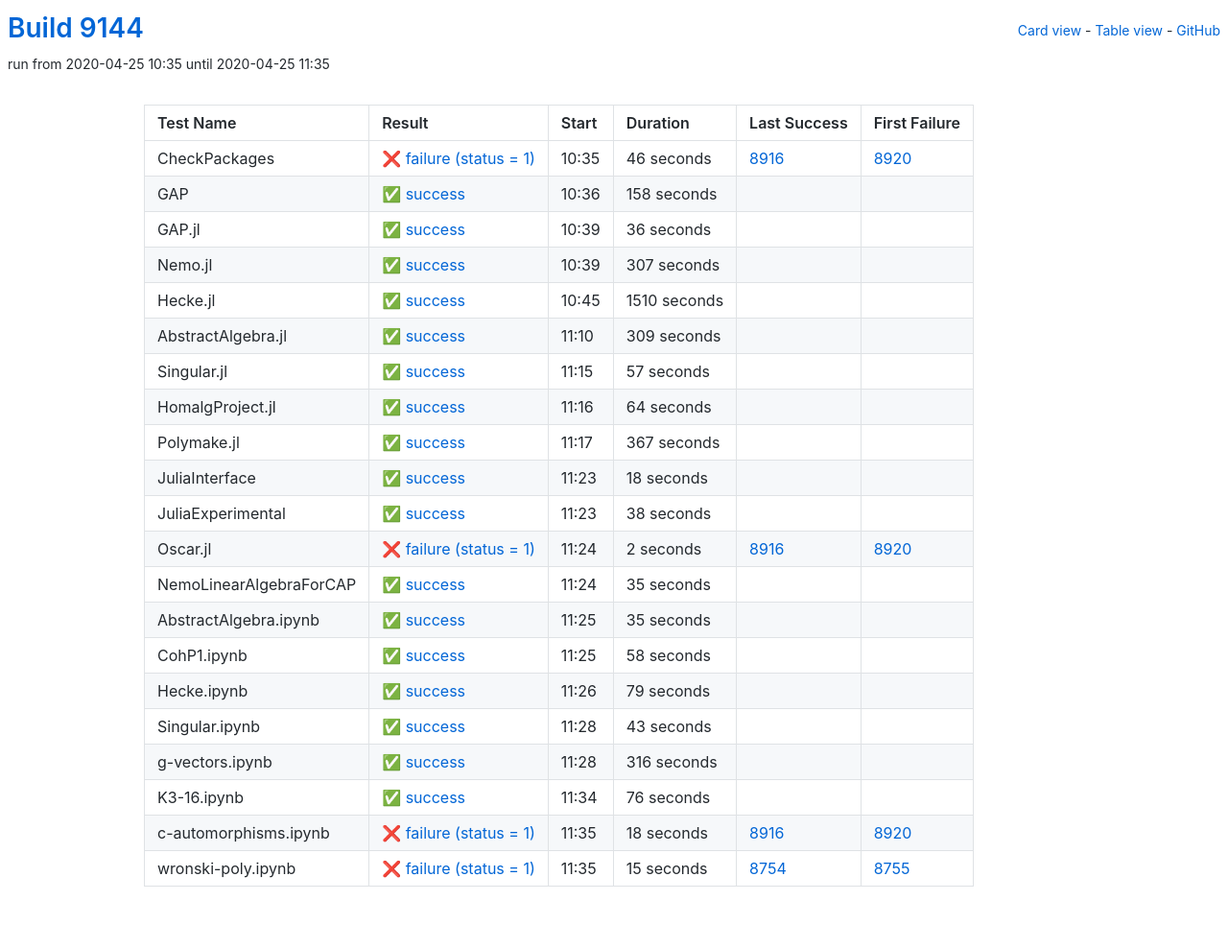
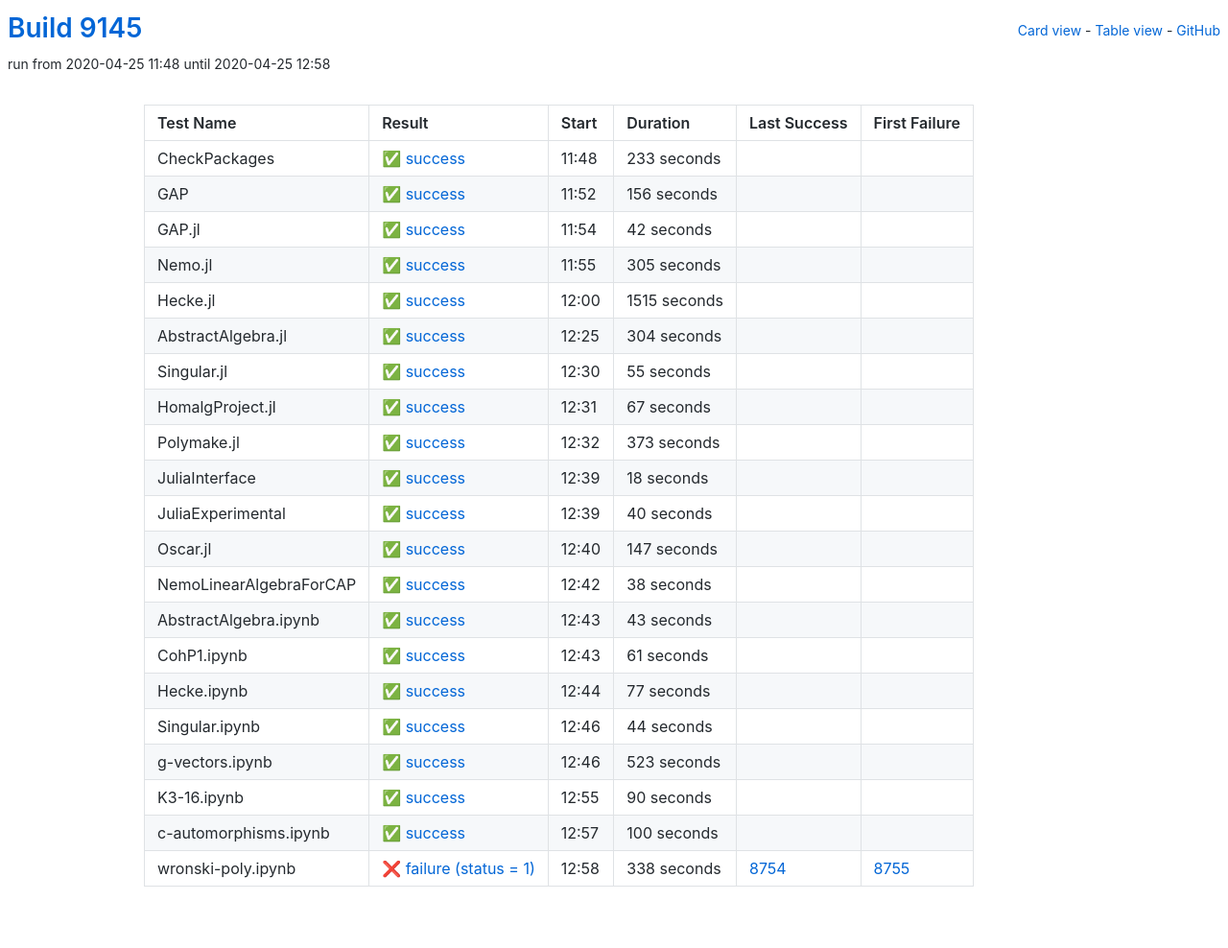
Before and after one commit to oscar-system/oscar-ci-status, a Jekyll site: the page built from table.html, in a window 1280 px wide. Shown: the whole page at 96% size. Built offline with Jekyll 4.4.1, drawn with Linux system fonts in a browser that asks for light colours.

Commit message:
Build 9145

```diff
--- a/_data/ci.yml
+++ b/_data/ci.yml
@@ -1,104 +1,104 @@
-build: 9144
-build_url: https://oscarci.mathematik.uni-kl.de/job/oscar/9144/
+build: 9145
+build_url: https://oscarci.mathematik.uni-kl.de/job/oscar/9145/
 job: oscar
 tests:
-- duration: 46
-  exitcode: 1
-  first_failure: 8920
-  first_failure_url: https://oscarci.mathematik.uni-kl.de/job/oscar/8920/
-  last_success: 8916
-  last_success_url: https://oscarci.mathematik.uni-kl.de/job/oscar/8916/
-  log: https://oscarci.mathematik.uni-kl.de/job/oscar/9144/artifact/logs/build-9144/CheckPackages.log
-  name: CheckPackages
-  start: 2020-04-25 10:35
-  status: failure
-  success: false
-- duration: 158
+- duration: 233
   exitcode: 0
   first_failure: false
   first_failure_url: null
   last_success: false
   last_success_url: null
-  log: https://oscarci.mathematik.uni-kl.de/job/oscar/9144/artifact/logs/build-9144/GAP.log
-  name: GAP
-  start: 2020-04-25 10:36
+  log: https://oscarci.mathematik.uni-kl.de/job/oscar/9145/artifact/logs/build-9145/CheckPackages.log
+  name: CheckPackages
+  start: 2020-04-25 11:48
   status: success
   success: true
-- duration: 36
+- duration: 156
   exitcode: 0
   first_failure: false
   first_failure_url: null
   last_success: false
   last_success_url: null
-  log: https://oscarci.mathematik.uni-kl.de/job/oscar/9144/artifact/logs/build-9144/GAP.jl.log
-  name: GAP.jl
-  start: 2020-04-25 10:39
+  log: https://oscarci.mathematik.uni-kl.de/job/oscar/9145/artifact/logs/build-9145/GAP.log
+  name: GAP
+  start: 2020-04-25 11:52
   status: success
   success: true
-- duration: 307
+- duration: 42
   exitcode: 0
   first_failure: false
   first_failure_url: null
   last_success: false
   last_success_url: null
-  log: https://oscarci.mathematik.uni-kl.de/job/oscar/9144/artifact/logs/build-9144/Nemo.jl.log
-  name: Nemo.jl
-  start: 2020-04-25 10:39
+  log: https://oscarci.mathematik.uni-kl.de/job/oscar/9145/artifact/logs/build-9145/GAP.jl.log
+  name: GAP.jl
+  start: 2020-04-25 11:54
   status: success
   success: true
-- duration: 1510
+- duration: 305
   exitcode: 0
   first_failure: false
   first_failure_url: null
   last_success: false
   last_success_url: null
-  log: https://oscarci.mathematik.uni-kl.de/job/oscar/9144/artifact/logs/build-9144/Hecke.jl.log
-  name: Hecke.jl
-  start: 2020-04-25 10:45
+  log: https://oscarci.mathematik.uni-kl.de/job/oscar/9145/artifact/logs/build-9145/Nemo.jl.log
+  name: Nemo.jl
+  start: 2020-04-25 11:55
   status: success
   success: true
-- duration: 309
+- duration: 1515
   exitcode: 0
   first_failure: false
   first_failure_url: null
   last_success: false
   last_success_url: null
-  log: https://oscarci.mathematik.uni-kl.de/job/oscar/9144/artifact/logs/build-9144/AbstractAlgebra.jl.log
-  name: AbstractAlgebra.jl
-  start: 2020-04-25 11:10
+  log: https://oscarci.mathematik.uni-kl.de/job/oscar/9145/artifact/logs/build-9145/Hecke.jl.log
+  name: Hecke.jl
+  start: 2020-04-25 12:00
   status: success
   success: true
-- duration: 57
+- duration: 304
   exitcode: 0
   first_failure: false
   first_failure_url: null
   last_success: false
   last_success_url: null
-  log: https://oscarci.mathematik.uni-kl.de/job/oscar/9144/artifact/logs/build-9144/Singular.jl.log
-  name: Singular.jl
-  start: 2020-04-25 11:15
+  log: https://oscarci.mathematik.uni-kl.de/job/oscar/9145/artifact/logs/build-9145/AbstractAlgebra.jl.log
+  name: AbstractAlgebra.jl
+  start: 2020-04-25 12:25
   status: success
   success: true
-- duration: 64
+- duration: 55
   exitcode: 0
   first_failure: false
   first_failure_url: null
   last_success: false
   last_success_url: null
-  log: https://oscarci.mathematik.uni-kl.de/job/oscar/9144/artifact/logs/build-9144/HomalgProject.jl.log
-  name: HomalgProject.jl
-  start: 2020-04-25 11:16
+  log: https://oscarci.mathematik.uni-kl.de/job/oscar/9145/artifact/logs/build-9145/Singular.jl.log
+  name: Singular.jl
+  start: 2020-04-25 12:30
   status: success
   success: true
-- duration: 367
+- duration: 67
   exitcode: 0
   first_failure: false
   first_failure_url: null
   last_success: false
   last_success_url: null
-  log: https://oscarci.mathematik.uni-kl.de/job/oscar/9144/artifact/logs/build-9144/Polymake.jl.log
+  log: https://oscarci.mathematik.uni-kl.de/job/oscar/9145/artifact/logs/build-9145/HomalgProject.jl.log
+  name: HomalgProject.jl
+  start: 2020-04-25 12:31
+  status: success
+  success: true
+- duration: 373
+  exitcode: 0
+  first_failure: false
+  first_failure_url: null
+  last_success: false
+  last_success_url: null
+  log: https://oscarci.mathematik.uni-kl.de/job/oscar/9145/artifact/logs/build-9145/Polymake.jl.log
   name: Polymake.jl
-  start: 2020-04-25 11:17
+  start: 2020-04-25 12:32
   status: success
   success: true
 - duration: 18
@@ -107,9 +107,31 @@ tests:
   first_failure_url: null
   last_success: false
   last_success_url: null
-  log: https://oscarci.mathematik.uni-kl.de/job/oscar/9144/artifact/logs/build-9144/JuliaInterface.log
+  log: https://oscarci.mathematik.uni-kl.de/job/oscar/9145/artifact/logs/build-9145/JuliaInterface.log
   name: JuliaInterface
-  start: 2020-04-25 11:23
+  start: 2020-04-25 12:39
+  status: success
+  success: true
+- duration: 40
+  exitcode: 0
+  first_failure: false
+  first_failure_url: null
+  last_success: false
+  last_success_url: null
+  log: https://oscarci.mathematik.uni-kl.de/job/oscar/9145/artifact/logs/build-9145/JuliaExperimental.log
+  name: JuliaExperimental
+  start: 2020-04-25 12:39
+  status: success
+  success: true
+- duration: 147
+  exitcode: 0
+  first_failure: false
+  first_failure_url: null
+  last_success: false
+  last_success_url: null
+  log: https://oscarci.mathematik.uni-kl.de/job/oscar/9145/artifact/logs/build-9145/Oscar.jl.log
+  name: Oscar.jl
+  start: 2020-04-25 12:40
   status: success
   success: true
 - duration: 38
@@ -118,64 +140,9 @@ tests:
   first_failure_url: null
   last_success: false
   last_success_url: null
-  log: https://oscarci.mathematik.uni-kl.de/job/oscar/9144/artifact/logs/build-9144/JuliaExperimental.log
-  name: JuliaExperimental
-  start: 2020-04-25 11:23
-  status: success
-  success: true
-- duration: 2
-  exitcode: 1
-  first_failure: 8920
-  first_failure_url: https://oscarci.mathematik.uni-kl.de/job/oscar/8920/
-  last_success: 8916
-  last_success_url: https://oscarci.mathematik.uni-kl.de/job/oscar/8916/
-  log: https://oscarci.mathematik.uni-kl.de/job/oscar/9144/artifact/logs/build-9144/Oscar.jl.log
-  name: Oscar.jl
-  start: 2020-04-25 11:24
-  status: failure
-  success: false
-- duration: 35
-  exitcode: 0
-  first_failure: false
-  first_failure_url: null
-  last_success: false
-  last_success_url: null
-  log: https://oscarci.mathematik.uni-kl.de/job/oscar/9144/artifact/logs/build-9144/NemoLinearAlgebraForCAP.log
+  log: https://oscarci.mathematik.uni-kl.de/job/oscar/9145/artifact/logs/build-9145/NemoLinearAlgebraForCAP.log
   name: NemoLinearAlgebraForCAP
-  start: 2020-04-25 11:24
-  status: success
-  success: true
-- duration: 35
-  exitcode: 0
-  first_failure: false
-  first_failure_url: null
-  last_success: false
-  last_success_url: null
-  log: https://oscarci.mathematik.uni-kl.de/job/oscar/9144/artifact/logs/build-9144/AbstractAlgebra.ipynb.log
-  name: AbstractAlgebra.ipynb
-  start: 2020-04-25 11:25
-  status: success
-  success: true
-- duration: 58
-  exitcode: 0
-  first_failure: false
-  first_failure_url: null
-  last_success: false
-  last_success_url: null
-  log: https://oscarci.mathematik.uni-kl.de/job/oscar/9144/artifact/logs/build-9144/CohP1.ipynb.log
-  name: CohP1.ipynb
-  start: 2020-04-25 11:25
-  status: success
-  success: true
-- duration: 79
-  exitcode: 0
-  first_failure: false
-  first_failure_url: null
-  last_success: false
-  last_success_url: null
-  log: https://oscarci.mathematik.uni-kl.de/job/oscar/9144/artifact/logs/build-9144/Hecke.ipynb.log
-  name: Hecke.ipynb
-  start: 2020-04-25 11:26
+  start: 2020-04-25 12:42
   status: success
   success: true
 - duration: 43
@@ -184,52 +151,85 @@ tests:
   first_failure_url: null
   last_success: false
   last_success_url: null
-  log: https://oscarci.mathematik.uni-kl.de/job/oscar/9144/artifact/logs/build-9144/Singular.ipynb.log
-  name: Singular.ipynb
-  start: 2020-04-25 11:28
+  log: https://oscarci.mathematik.uni-kl.de/job/oscar/9145/artifact/logs/build-9145/AbstractAlgebra.ipynb.log
+  name: AbstractAlgebra.ipynb
+  start: 2020-04-25 12:43
   status: success
   success: true
-- duration: 316
+- duration: 61
   exitcode: 0
   first_failure: false
   first_failure_url: null
   last_success: false
   last_success_url: null
-  log: https://oscarci.mathematik.uni-kl.de/job/oscar/9144/artifact/logs/build-9144/g-vectors.ipynb.log
-  name: g-vectors.ipynb
-  start: 2020-04-25 11:28
+  log: https://oscarci.mathematik.uni-kl.de/job/oscar/9145/artifact/logs/build-9145/CohP1.ipynb.log
+  name: CohP1.ipynb
+  start: 2020-04-25 12:43
   status: success
   success: true
-- duration: 76
+- duration: 77
   exitcode: 0
   first_failure: false
   first_failure_url: null
   last_success: false
   last_success_url: null
-  log: https://oscarci.mathematik.uni-kl.de/job/oscar/9144/artifact/logs/build-9144/K3-16.ipynb.log
-  name: K3-16.ipynb
-  start: 2020-04-25 11:34
+  log: https://oscarci.mathematik.uni-kl.de/job/oscar/9145/artifact/logs/build-9145/Hecke.ipynb.log
+  name: Hecke.ipynb
+  start: 2020-04-25 12:44
   status: success
   success: true
-- duration: 18
-  exitcode: 1
-  first_failure: 8920
-  first_failure_url: https://oscarci.mathematik.uni-kl.de/job/oscar/8920/
-  last_success: 8916
-  last_success_url: https://oscarci.mathematik.uni-kl.de/job/oscar/8916/
-  log: https://oscarci.mathematik.uni-kl.de/job/oscar/9144/artifact/logs/build-9144/c-automorphisms.ipynb.log
+- duration: 44
+  exitcode: 0
+  first_failure: false
+  first_failure_url: null
+  last_success: false
+  last_success_url: null
+  log: https://oscarci.mathematik.uni-kl.de/job/oscar/9145/artifact/logs/build-9145/Singular.ipynb.log
+  name: Singular.ipynb
+  start: 2020-04-25 12:46
+  status: success
+  success: true
+- duration: 523
+  exitcode: 0
+  first_failure: false
+  first_failure_url: null
+  last_success: false
+  last_success_url: null
+  log: https://oscarci.mathematik.uni-kl.de/job/oscar/9145/artifact/logs/build-9145/g-vectors.ipynb.log
+  name: g-vectors.ipynb
+  start: 2020-04-25 12:46
+  status: success
+  success: true
+- duration: 90
+  exitcode: 0
+  first_failure: false
+  first_failure_url: null
+  last_success: false
+  last_success_url: null
+  log: https://oscarci.mathematik.uni-kl.de/job/oscar/9145/artifact/logs/build-9145/K3-16.ipynb.log
+  name: K3-16.ipynb
+  start: 2020-04-25 12:55
+  status: success
+  success: true
+- duration: 100
+  exitcode: 0
+  first_failure: false
+  first_failure_url: null
+  last_success: false
+  last_success_url: null
+  log: https://oscarci.mathematik.uni-kl.de/job/oscar/9145/artifact/logs/build-9145/c-automorphisms.ipynb.log
   name: c-automorphisms.ipynb
-  start: 2020-04-25 11:35
-  status: failure
-  success: false
-- duration: 15
+  start: 2020-04-25 12:57
+  status: success
+  success: true
+- duration: 338
   exitcode: 1
   first_failure: 8755
   first_failure_url: https://oscarci.mathematik.uni-kl.de/job/oscar/8755/
   last_success: 8754
   last_success_url: https://oscarci.mathematik.uni-kl.de/job/oscar/8754/
-  log: https://oscarci.mathematik.uni-kl.de/job/oscar/9144/artifact/logs/build-9144/wronski-poly.ipynb.log
+  log: https://oscarci.mathematik.uni-kl.de/job/oscar/9145/artifact/logs/build-9145/wronski-poly.ipynb.log
   name: wronski-poly.ipynb
-  start: 2020-04-25 11:35
+  start: 2020-04-25 12:58
   status: failure
   success: false
```
Also changed, not shown: README.md.
